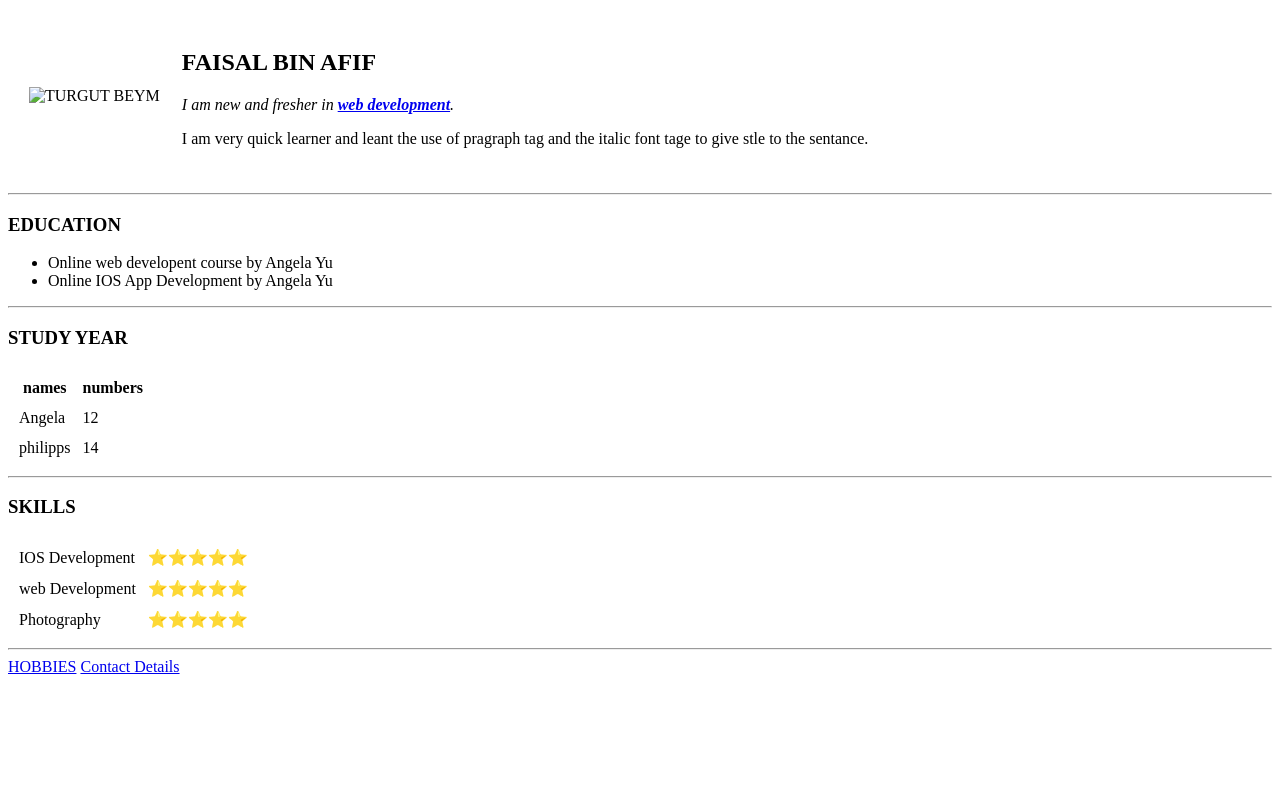
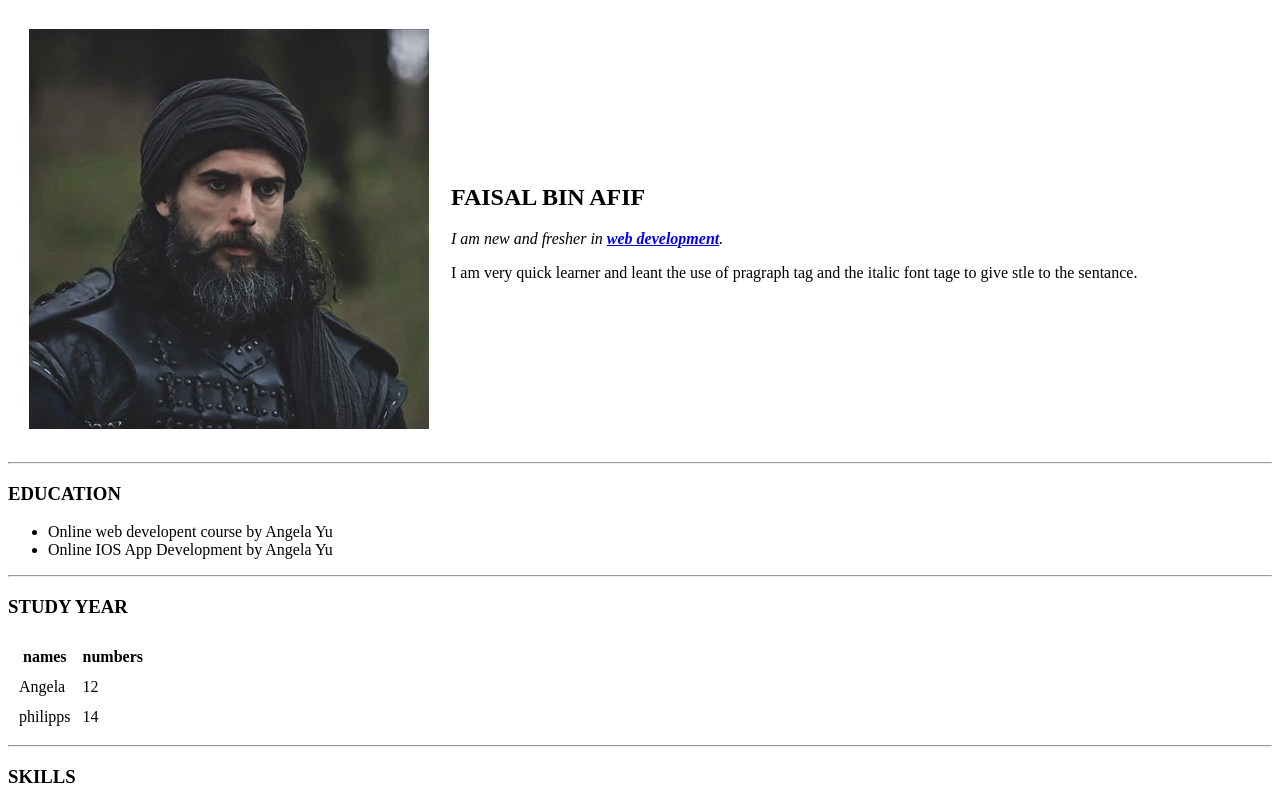
Before and after one commit to faisalbinafif/corp, a plain HTML site: page index.html in a window 1280 px wide. Shown: the top 800 px of the page. Drawn offline with Linux system fonts and the light colour scheme.

Commit message:
img src changed

```diff
--- a/index.html
+++ b/index.html
@@ -11,7 +11,7 @@
 <body>
   <table cellspacing="20">
     <tr>
-      <td><img src="turgut.jpg" alt="TURGUT BEYM"></td>
+      <td><img src="turgutbaym.webp" alt="TURGUT BEYM"></td>
       <td>
         <h2>FAISAL BIN AFIF</h2>
         <p><em>I am new and fresher in <strong><a href="https://www.udemy.com/course/the-complete-web-development-bootcamp/">web development</a></strong>.</em></p>
```
